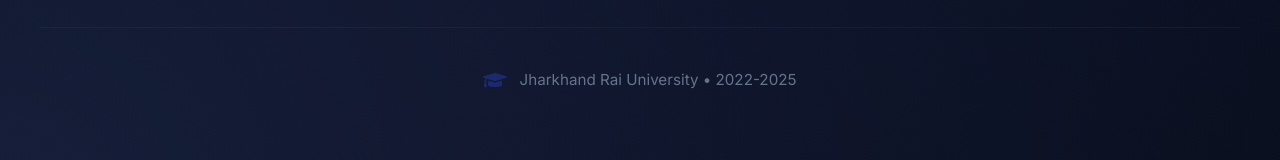
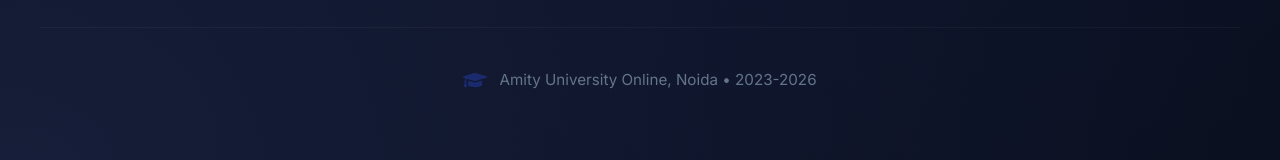
Before and after one commit to ashishkrshaw/Profile, a React (Vite) app: page /research in a window 1280 px wide. Shown: the part 611-771 px from the top of the page. Built offline with nearby package versions, Linux system fonts and the light colour scheme.

Commit message:
Update research and assignment page

```diff
--- a/src/pages/Research.tsx
+++ b/src/pages/Research.tsx
@@ -24,7 +24,7 @@
 
             <div className={styles.footer}>
                 <FaGraduationCap className={styles.footerIcon} />
-                <p>Jharkhand Rai University • 2022-2025</p>
+                <p>Amity University Online, Noida • 2023-2026</p>
             </div>
         </div>
     );
```
